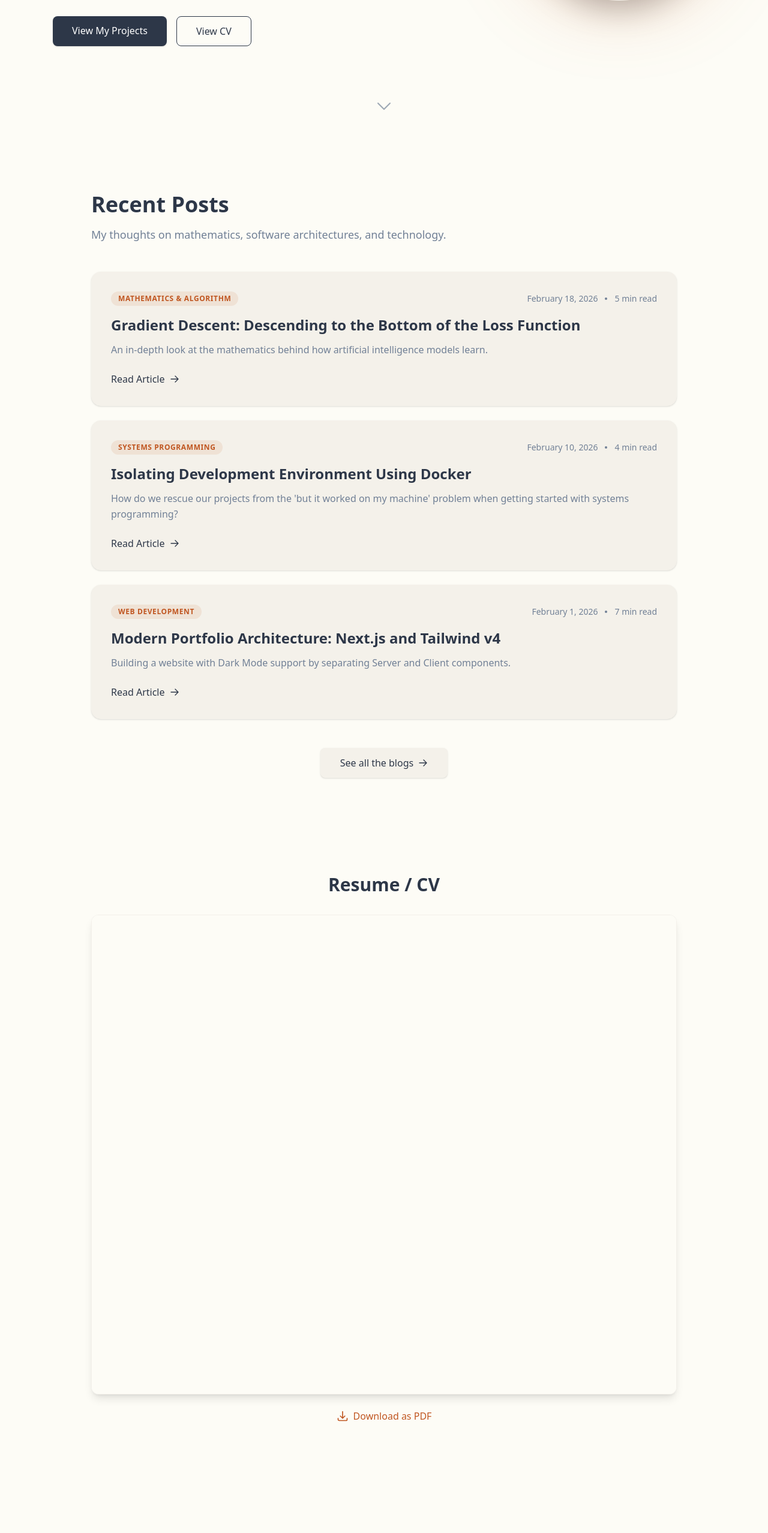
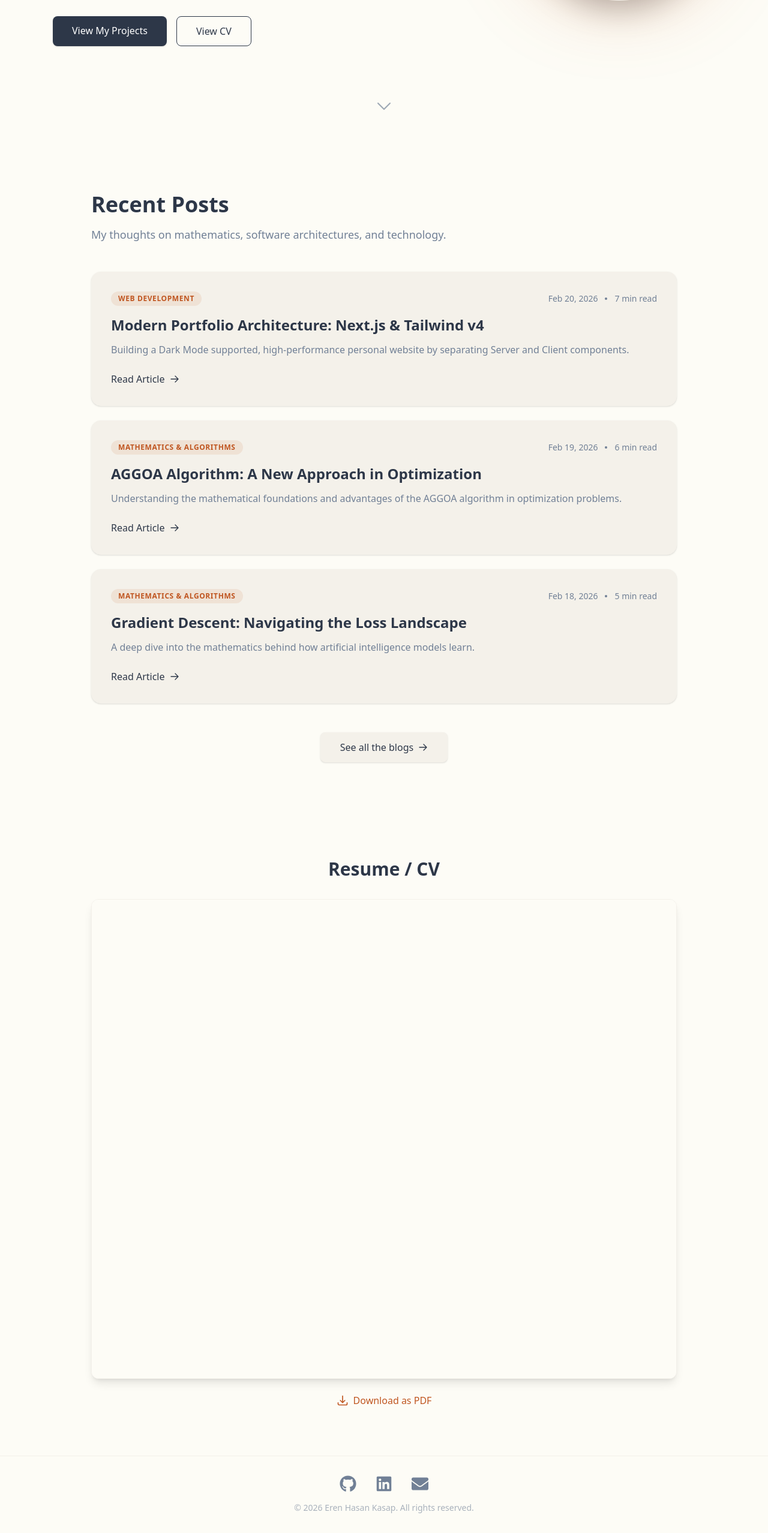
Before and after one commit to erenhasankasap/personal_website, a Next.js app: page / in a window 1280 px wide. Shown: the part 559-3115 px from the top of the page at 60% size. Before the commit the page ends 3012 px from the top, so only its background shows below. Built offline with nearby package versions, Linux system fonts and the light colour scheme; grey boxes are pictures that could not be loaded.

Commit message:
personal links added the below the main page, projects section minimal errors fixed

```diff
--- a/app/layout.tsx
+++ b/app/layout.tsx
@@ -1,5 +1,7 @@
 import React from 'react';
 import "./globals.css";
+import Footer from "../components/Footer.tsx"
+
 export default function RootLayout({
   children,
 }: {
@@ -7,7 +9,10 @@ export default function RootLayout({
 }) {
   return (
   <html lang="en">
-  <body>{children}</body>
+  <body>{children}
+  <Footer />
+      </body>
+
   </html>
   );
 }
--- /dev/null
+++ b/components/Footer.tsx
@@ -0,0 +1,54 @@
+import React from 'react';
+import { FaGithub, FaLinkedin, FaEnvelope } from 'react-icons/fa'; // Popüler ikon seti
+
+export default function Footer() {
+  return (
+    // border-t ile üstüne ince, şık bir çizgi çekiyoruz
+    <footer className="w-full py-8 border-t border-surface mt-auto">
+      <div className="max-w-5xl mx-auto px-6 flex flex-col items-center gap-4">
+
+        {/* İkonların Dizildiği Kutu */}
+        <div className="flex justify-center gap-8">
+
+          {/* GitHub Butonu */}
+          {/* text-secondary (silik gri) -> hover:text-primary (vurgulu renk) */}
+          <a
+            href="https://github.com/erenhasankasap"
+            target="_blank"
+            rel="noopener noreferrer"
+            className="text-secondary hover:text-primary transition-colors"
+            aria-label="GitHub Profile"
+          >
+            <FaGithub className="w-7 h-7" />
+          </a>
+
+          {/* LinkedIn Butonu */}
+          <a
+            href="https://linkedin.com/in/erenkasap"
+            target="_blank"
+            rel="noopener noreferrer"
+            className="text-secondary hover:text-primary transition-colors"
+            aria-label="LinkedIn Profile"
+          >
+            <FaLinkedin className="w-7 h-7" />
+          </a>
+
+          {/* E-posta Butonu */}
+          <a
+            href="mailto:erenhasankasap35@gmail.com"
+            className="text-secondary hover:text-primary transition-colors"
+            aria-label="E-Mail"
+          >
+            <FaEnvelope className="w-7 h-7" />
+          </a>
+        </div>
+
+        {/* Küçük ve şık bir telif yazısı (Opsiyonel ama profesyonel durur) */}
+        <div className="text-sm text-secondary/60">
+          © {new Date().getFullYear()} Eren Hasan Kasap. All rights reserved.
+        </div>
+
+      </div>
+    </footer>
+  );
+}
--- a/data/posts.ts
+++ b/data/posts.ts
@@ -9,81 +9,61 @@ export interface BlogPost {
 }
 
 export const posts: BlogPost[] = [
+  // 1. PINNED POST: Personal Portfolio
   {
-    slug: "gradient-descent-optimizasyonu",
-    title: "Gradient Descent: Descending to the Bottom of the Loss Function",
-    excerpt: "An in-depth look at the mathematics behind how artificial intelligence models learn.",
-    date: "February 18, 2026",
-    readTime: "5 min read",
-    category: "Mathematics & Algorithm",
-    content: `
-### Why Do We Use Derivatives?
-If we know the slope at our current position, we can determine where we need to go downhill. This is exactly what **Gradient** is.
-
-
-* **Learning Rate:** The magnitude of the steps we take.
-* **Epoch:** One complete pass of the entire dataset through the algorithm.
-
-
-
-> "Optimization is where mathematics and computer science shake hands."
-    `
-  },
-  {
-    slug: "docker-ile-sistem-izolasyonu",
-    title: "Isolating Development Environment Using Docker",
-    excerpt: "How do we rescue our projects from the 'but it worked on my machine' problem when getting started with systems programming?",
-    date: "February 10, 2026",
-    readTime: "4 min read",
-    category: "Systems Programming",
-    content: `### Why is Docker Important?
-In line with my systems programming goal, Docker is a great tool for ensuring applications run the same way on every operating system.
-
-I will soon add my notes on network programming through Beej's Guide and Docker network settings here.
-    `
-  },
-  {
-    slug: "nextjs-tailwind-mimarisi",
-    title: "Modern Portfolio Architecture: Next.js and Tailwind v4",
-    excerpt: "Building a website with Dark Mode support by separating Server and Client components.",
-    date: "February 1, 2026",
+    slug: "modern-portfolio-architecture",
+    title: "Modern Portfolio Architecture: Next.js & Tailwind v4",
+    excerpt: "Building a Dark Mode supported, high-performance personal website by separating Server and Client components.",
+    date: "Feb 20, 2026",
     readTime: "7 min read",
     category: "Web Development",
     content: `
-As a software developer, writing good code is not enough; how you present that code, projects, and vision is equally important. I decided to build a modern, fast, and entirely personal digital laboratory that reflects the analytical mindset from my Mathematical Engineering education and my passion for systems programming.
+As a software developer, it's not just about writing good code; it's also about how you present that code, your projects, and your vision. Combining my analytical thinking from Mathematical Engineering with my passion for system programming, I decided to build a modern, fast, and highly personal digital laboratory.
 
-In this article, I will explain step by step how I designed this personal website you are currently reading from scratch and what architectural decisions I made.
-
-### Why Didn't I Use a Ready-Made Template?
-Using WordPress or a ready-made portfolio theme could have saved my weekend. However, my goal was not just to create a "CV site," but to develop a project focused on performance and architecture from top to bottom. That's why I chose the most powerful tools of modern web: **Next.js (App Router), TypeScript, and Tailwind CSS v4.**
+### Why Not Use a Template?
+Using WordPress or a pre-made portfolio theme could have saved my weekend. However, my goal wasn't just to make a "CV website," but to develop a performance and architecture-oriented project from the ground up. That's why I chose the most powerful tools of the modern web: **Next.js (App Router), TypeScript, and Tailwind CSS v4.**
 
 ### 1. Dark Mode and Semantic Color Architecture
-Adding dark mode to websites is generally thought to be just about writing dark:bg-black on every element. However, in this project, I followed a more engineering approach: **Design Tokens.**
-
-Using the power of Tailwind v4, I defined semantic color variables in globals.css:
-* I used --surface instead of bg-white.
-* I used --primary instead of text-black.
-
-Thus, when the theme changes with the next-themes library, instead of changing hundreds of classes in the HTML, only the color of 5-6 variables in the CSS root changes. Result: Zero flicker and tremendous performance.
+By leveraging the power of Tailwind v4, I defined semantic color variables inside \`globals.css\`. This way, when the theme changes, only the root CSS variables change, instead of updating hundreds of classes in the HTML. The result: Zero flicker and massive performance.
 
 ### 2. Dynamic and Developer-Friendly Blog System
-When creating this blog page, I didn't want to set up a cumbersome database or Headless CMS. I designed a **Markdown**-based system befitting an engineer.
+I designed a Markdown-based system. Using Next.js's dynamic routing, I built an engine that compiles my Markdown content at runtime, providing a medium-quality typography effortlessly.
 
-Using Next.js's dynamic routing ([slug]) structure, I built an engine that compiles the .md (Markdown) content I write at runtime. Thanks to react-markdown and @tailwindcss/typography plugins, my code blocks, lists, and headings automatically achieved Medium.com-quality typography.
+### The Biggest Lesson: "Git Disaster" and The Time Machine
+One of the most unforgettable moments was almost sending a week's worth of hard work into the void with a wrong \`git reset --hard\` command. Fortunately, by using Git's "Time Machine", the \`git reflog\` command, I managed to recover the deleted codes.
+    `
+  },
+  // 2. NEW POST: AGGOA Algorithm
+  {
+    slug: "aggoa-algorithm-logic",
+    title: "AGGOA Algorithm: A New Approach in Optimization",
+    excerpt: "Understanding the mathematical foundations and advantages of the AGGOA algorithm in optimization problems.",
+    date: "Feb 19, 2026",
+    readTime: "6 min read",
+    category: "Mathematics & Algorithms",
+    content: `
+Optimization problems are one of the fundamental fields of mathematical engineering. In this article, we will examine the mathematical foundations and the algorithmic logic behind the AGGOA algorithm.
 
-### 3. User Experience (UX) and Hick's Law
-During the design phase, I considered not only the code but also the visitor's psychology.
-* **Hick's Law:** I reduced the button clutter on the homepage. I offered the visitor only two clear options (Projects or CV).
-* **Progressive Disclosure:** Instead of piling all blogs on the homepage, I showed only the latest 3 posts as a "preview" and directed curious visitors to this page.
-* **GitHub Heat Map:** I didn't just list projects; I integrated my daily coding habits (commit history) in the open-source world live on the "Projects" page with react-github-calendar.
+### Core Logic of the Algorithm
+(Note: You can add your detailed notes, mathematical formulas, and the reasons why AGGOA is preferred over other optimization methods here.)
+    `
+  },
+  // 3. OLD POST: Gradient Descent
+  {
+    slug: "gradient-descent-optimization",
+    title: "Gradient Descent: Navigating the Loss Landscape",
+    excerpt: "A deep dive into the mathematics behind how artificial intelligence models learn.",
+    date: "Feb 18, 2026",
+    readTime: "5 min read",
+    category: "Mathematics & Algorithms",
+    content: `
+### Why Do We Use Derivatives?
+If we know the slope of our current position, we can figure out which way to go downhill. That is exactly what a **Gradient** is.
 
-### The Biggest Lesson: "Git Disaster" and Time Machine
-One of the most memorable moments I experienced while developing the project was when I almost sent weeks of effort into outer space with an incorrect git reset --hard command. Fortunately, using git reflog, Git's "Time Machine," I found the deleted commit hash and saved the project from the edge of the cliff. This once again proved to me that version control systems exist not only to store code but also to save lives.
+* **Learning Rate:** The size of the steps we take.
+* **Epoch:** One complete pass of the training dataset through the algorithm.
 
-### What's Next?
-This site will never be a "finished" project for me. I plan to add my notes on Docker, network programming (Beej's Guide), and optimization algorithms like Gradient Descent, and even 3D simulations soon.
-
-Welcome to my digital office!
+> "Optimization is where mathematics shakes hands with computer science."
     `
   }
 ];
--- a/data/projects.ts
+++ b/data/projects.ts
@@ -10,33 +10,43 @@ export interface Project {
   myRole: string;
 }
 
-// 2. Mock Data: We will work with this data for now.
+// 2. Real Data: Eren Hasan Kasap's Projects
 export const projects: Project[] = [
   {
     id: 1,
-    title: "Gradient Descent Visualizer",
-    description: "Real-time visualization of mathematical optimization algorithms (SGD, Adam, RMSprop) on 3D surfaces.",
-    techStack: ["Python", "Three.js", "React", "NumPy"],
+    title: "Personal Portfolio Architecture",
+    description: "A high-performance personal website developed with modern web technologies and minimalist design principles.",
+    techStack: ["Next.js", "Tailwind CSS", "TypeScript"],
     link: "https://github.com/erenhasankasap",
-    generalPurpose: "To provide an intuitive and interactive way for students and researchers to visualize how different optimization algorithms navigate complex loss landscapes.",
-    myRole: "Developed the core visualization engine using Three.js and implemented the mathematical logic for various gradient descent variants in Python.",
+    github: "https://github.com/erenhasankasap",
+    generalPurpose: "To showcase my professional experience, projects, and skills in a modern, clean, and highly performant web application using the latest Next.js App Router.",
+    myRole: "Full-stack development, UI/UX design, and deployment of the entire portfolio architecture.",
   },
   {
     id: 2,
-    title: "Traffic Flow Simulation",
-    description: "A simulation that models urban traffic density using Poisson distribution and optimizes traffic light durations.",
-    techStack: ["C++", "Qt", "Statistical Analysis"],
+    title: "TÜBİTAK 2209-A: Fast Gradient Descent",
+    description: "A research and application project developed on Fast Gradient Descent optimization algorithms using a hybrid approach.",
+    techStack: ["Python", "NumPy", "Matplotlib"],
     link: "#",
-    generalPurpose: "To analyze and optimize urban traffic patterns to reduce congestion and improve travel times in high-density areas.",
-    myRole: "Designed the traffic flow algorithms using Poisson distribution and built the user interface with the Qt framework.",
+    generalPurpose: "To research and implement a highly efficient, hybrid mathematical model for optimization algorithms, improving upon standard Gradient Descent techniques.",
+    myRole: "Lead researcher and developer; constructed the core mathematical models and implemented the optimization algorithms in Python.",
   },
   {
     id: 3,
-    title: "Personal Portfolio V2",
-    description: "A high-performance personal website developed with modern web technologies and minimalist design principles.",
-    techStack: ["Next.js", "Tailwind CSS", "TypeScript"],
+    title: "Circle Panic",
+    description: "A next-generation mobile game project developed for mobile platforms, strictly implementing containerization and security practices.",
+    techStack: ["React Native", "Docker", "Algorithms"],
     link: "#",
-    generalPurpose: "To showcase my professional experience, projects, and skills in a modern, clean, and highly performant web application.",
-    myRole: "Full-stack development, UI/UX design, and deployment of the entire portfolio website.",
+    generalPurpose: "To create an engaging mobile gaming experience while applying modern backend architectures, algorithmic logic, and robust security protocols.",
+    myRole: "Co-developer focusing on game mechanics, algorithmic logic, and system isolation using Docker.",
+  },
+  {
+    id: 4,
+    title: "Cross-Platform Mobile Application",
+    description: "A UI/UX focused mobile application with RESTful API integration, developed using React Native and NativeWind.",
+    techStack: ["React Native", "TypeScript", "Tailwind CSS"],
+    link: "#",
+    generalPurpose: "To build a performant, cross-platform mobile application utilizing a modern tech stack to ensure a seamless user experience on both iOS and Android.",
+    myRole: "Developed the frontend architecture, integrated RESTful APIs, and designed the UI components.",
   }
 ];
--- a/package.json
+++ b/package.json
@@ -38,6 +38,7 @@
     "react": "^19.2.4",
     "react-dom": "^19.2.4",
     "react-github-calendar": "^5.0.5",
+    "react-icons": "^5.5.0",
     "react-markdown": "^10.1.0"
   }
 }
```
Also changed, not shown: components/ProjectCard.tsx (+20 -36 lines), components/ProjectsSection.tsx (+6 -5 lines), 1 other file (tests, documents, lock files or other folders).
